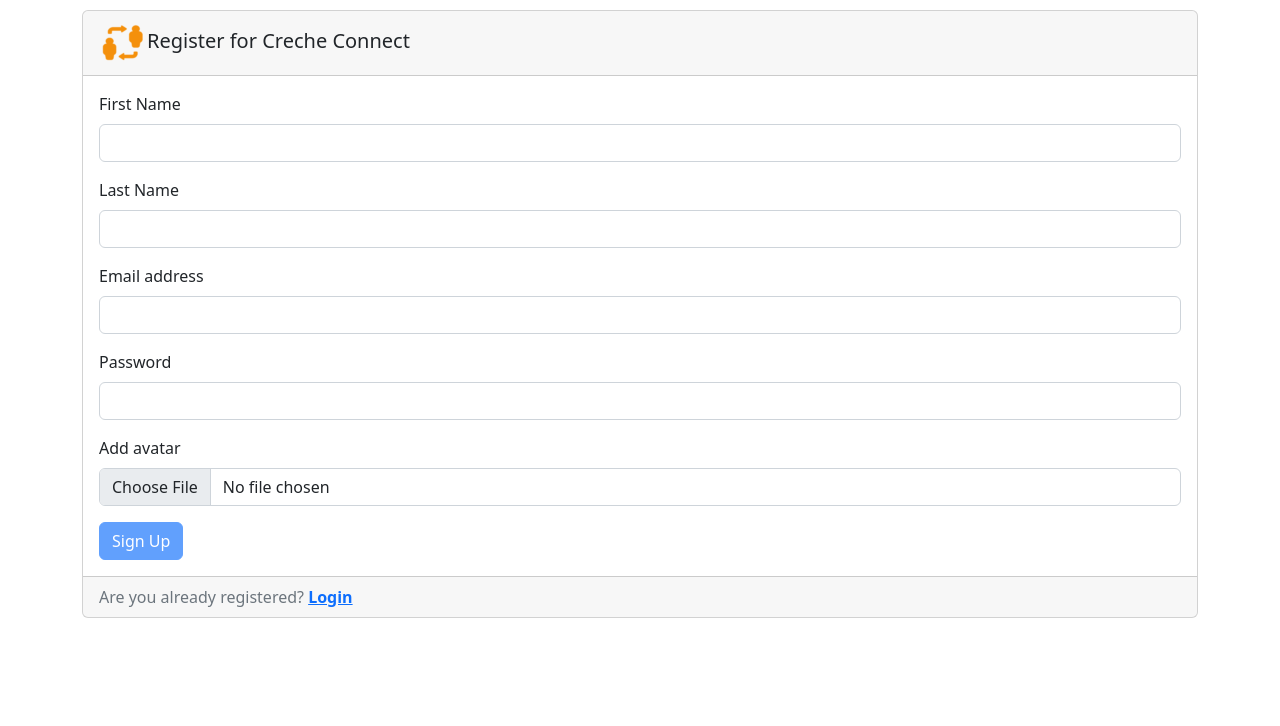
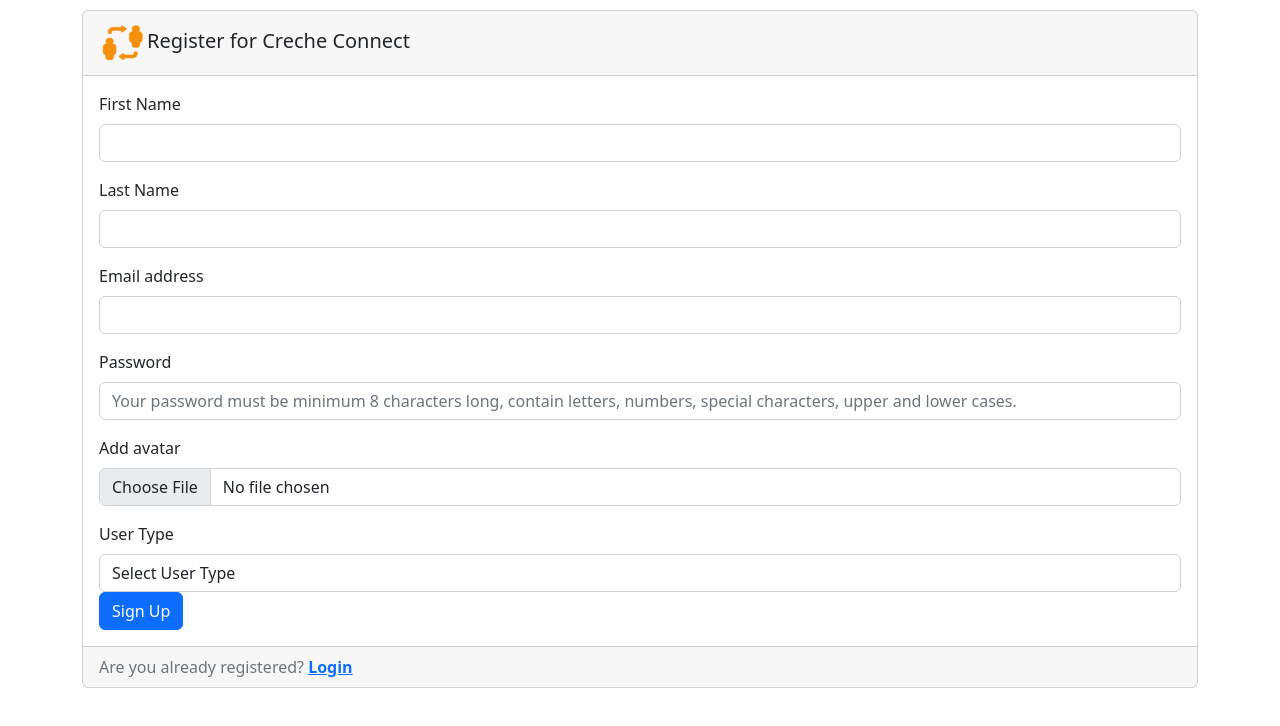
Before and after one commit to m1ner79/project-cc, a React (Create React App) app: page /register in a window 1280 px wide. Shown: the top 726 px of the page. Built offline with nearby package versions, Linux system fonts and the light colour scheme; no server answers.

Commit message:
add user types

```diff
--- a/src/pages/Register.jsx
+++ b/src/pages/Register.jsx
@@ -1,5 +1,12 @@
 import React, { useState } from "react";
-import { Form, Button, Container, Card, Image } from "react-bootstrap";
+import {
+  Form,
+  Button,
+  Container,
+  Card,
+  Image,
+  FloatingLabel,
+} from "react-bootstrap";
 import { createUserWithEmailAndPassword, updateProfile } from "firebase/auth";
 import { auth, db, storage } from "../firebase";
 import { ref, uploadBytesResumable, getDownloadURL } from "firebase/storage";
@@ -15,13 +22,14 @@ const Register = () => {
   const [email, setEmail] = useState("");
   const [password, setPassword] = useState("");
   const [picture, setPicture] = useState(null);
+  const [userType, setUserType] = useState("");
   const [formValid, setFormValid] = useState(false);
   const [errors, setErrors] = useState({});
   const [loading, setLoading] = useState(false);
 
-  // Convert the first letter to uppercase
-  const capitalizedFirstName = firstName.charAt(0).toUpperCase() + firstName.slice(1);
-  const capitalizedLastName = lastName.charAt(0).toUpperCase() + lastName.slice(1);
+  // Convert to lowercase
+  const firstNameLC = firstName.toLowerCase();
+  const lastNameLC = lastName.toLowerCase();
 
   // Handle form submission
   const handleSubmit = async (event) => {
@@ -41,19 +49,27 @@ const Register = () => {
       );
       // get timestamp
       const date = new Date().getTime();
-      // create storage reference
-      const storageRef = ref(storage, `${email + picture.name + date}`);
-      // upload picture
-      const uploadResult = await uploadBytesResumable(storageRef, picture);
-      // get download URL for the picture
-      const profileDownloadURL = await getDownloadURL(
-        uploadResult.metadata.ref
-      );
+
+      let profileDownloadURL = null;
+
+      // if the user has uploaded a picture
+      if (picture) {
+        // create storage reference
+        const storageRef = ref(storage, `${email + picture.name + date}`);
+        // upload picture
+        const uploadResult = await uploadBytesResumable(storageRef, picture);
+        // get download URL for the picture
+        profileDownloadURL = await getDownloadURL(
+          uploadResult.metadata.ref);
+      } else {
+        // set default avatar URL
+        profileDownloadURL = "public/default-avatar.png";
+      }
 
       try {
         // Update the user's profile
         await updateProfile(response.user, {
-          displayName: capitalizedFirstName + " " + capitalizedLastName,
+          displayName: firstNameLC + " " + lastNameLC,
         });
         //create user on firestore
         await setDoc(doc(db, "users", response.user.uid), {
@@ -61,12 +77,12 @@ const Register = () => {
           displayName: response.user.displayName,
           email: response.user.email,
           photoURL: profileDownloadURL,
+          userType: userType,
         });
 
         await setDoc(doc(db, "userMessages", response.user.uid), {});
 
         navigate("/");
-
       } catch (error) {
         // Handle error
         console.log("Error creating user:", error);
@@ -112,11 +128,9 @@ const Register = () => {
       valid = false;
     }
 
-    if (!picture) {
-      errors.picture = (
-        <Form.Text className="text-muted">
-          Please upload a profile picture
-        </Form.Text>
+    if (!userType) {
+      errors.userType = (
+        <Form.Text className="text-muted">User type is required</Form.Text>
       );
       valid = false;
     }
@@ -224,6 +238,7 @@ const Register = () => {
                 value={password}
                 onChange={(e) => setPassword(e.target.value)}
                 onBlur={validateForm}
+                placeholder="Your password must be minimum 8 characters long, contain letters, numbers, special characters, upper and lower cases."
                 required
               />
               {errors.password && (
@@ -237,20 +252,41 @@ const Register = () => {
                 type="file"
                 onChange={(e) => setPicture(e.target.files[0])}
                 onBlur={validateForm}
-                required
               />
               {errors.picture && (
                 <div className="error-text">{errors.picture}</div>
               )}
             </Form.Group>
 
-            <Button variant="primary" type="submit" disabled={!formValid}>
+            <Form.Group controlId="userType">
+              <Form.Label>User Type</Form.Label>
+              <Form.Control
+                as="select"
+                value={userType}
+                onBlur={validateForm}
+                required
+                onChange={(e) => setUserType(e.target.value)}
+              >
+                <option value="">Select User Type</option>
+                <option value="manager">Manager</option>
+                <option value="staff">Staff</option>
+                <option value="parent">Parent</option>
+              </Form.Control>
+              {errors.userType && (
+                <div className="error-text">{errors.userType}</div>
+              )}
+            </Form.Group>
+
+            <Button variant="primary" type="submit">
               Sign Up
             </Button>
           </Form>
         </Card.Body>
         <Card.Footer className="text-muted">
-          Are you already registered? <Link to="/login"><b>Login</b></Link>
+          Are you already registered?{" "}
+          <Link to="/login">
+            <b>Login</b>
+          </Link>
         </Card.Footer>
       </Card>
     </Container>
```
